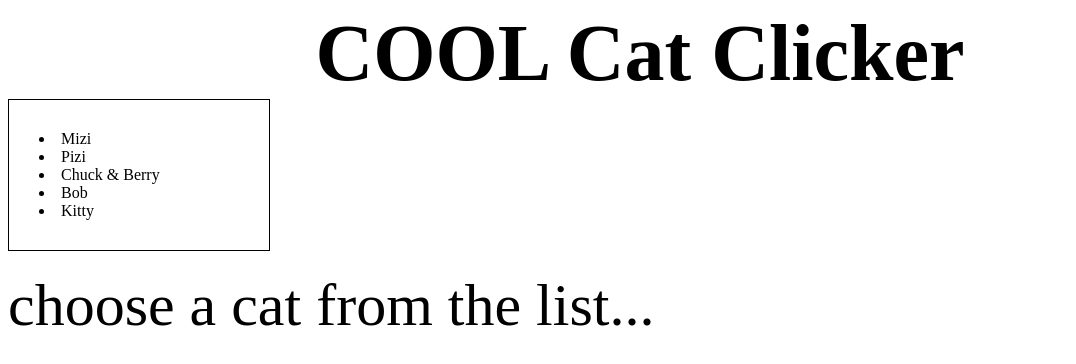
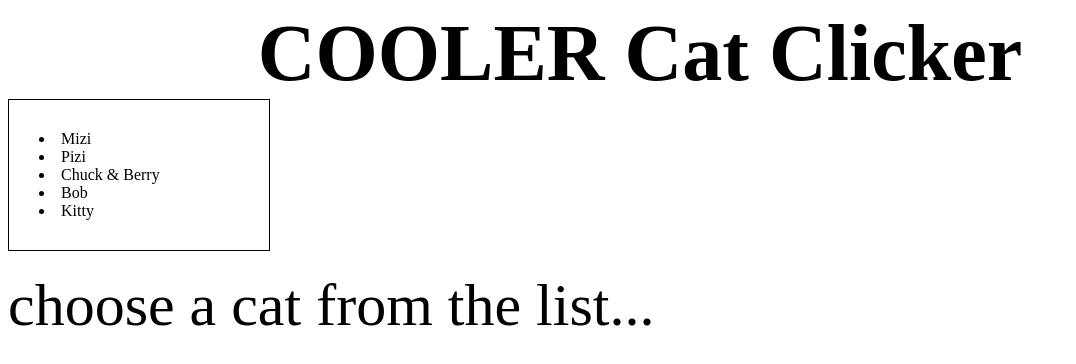
Before and after one commit to eyalganor123/cat-clicker, a plain HTML site: page index.html in a window 1280 px wide. Shown: the whole page, without its empty margins (0-1076 px from the left). Drawn offline with Linux system fonts and the light colour scheme.

Commit message:
change title again

```diff
--- a/index.html
+++ b/index.html
@@ -43,7 +43,7 @@
 </style>
 
 <body>
-    <h1>COOL Cat Clicker</h1>
+    <h1>COOLER Cat Clicker</h1>
     <section id="catlist"></section>
 
     <div id="display">
```
